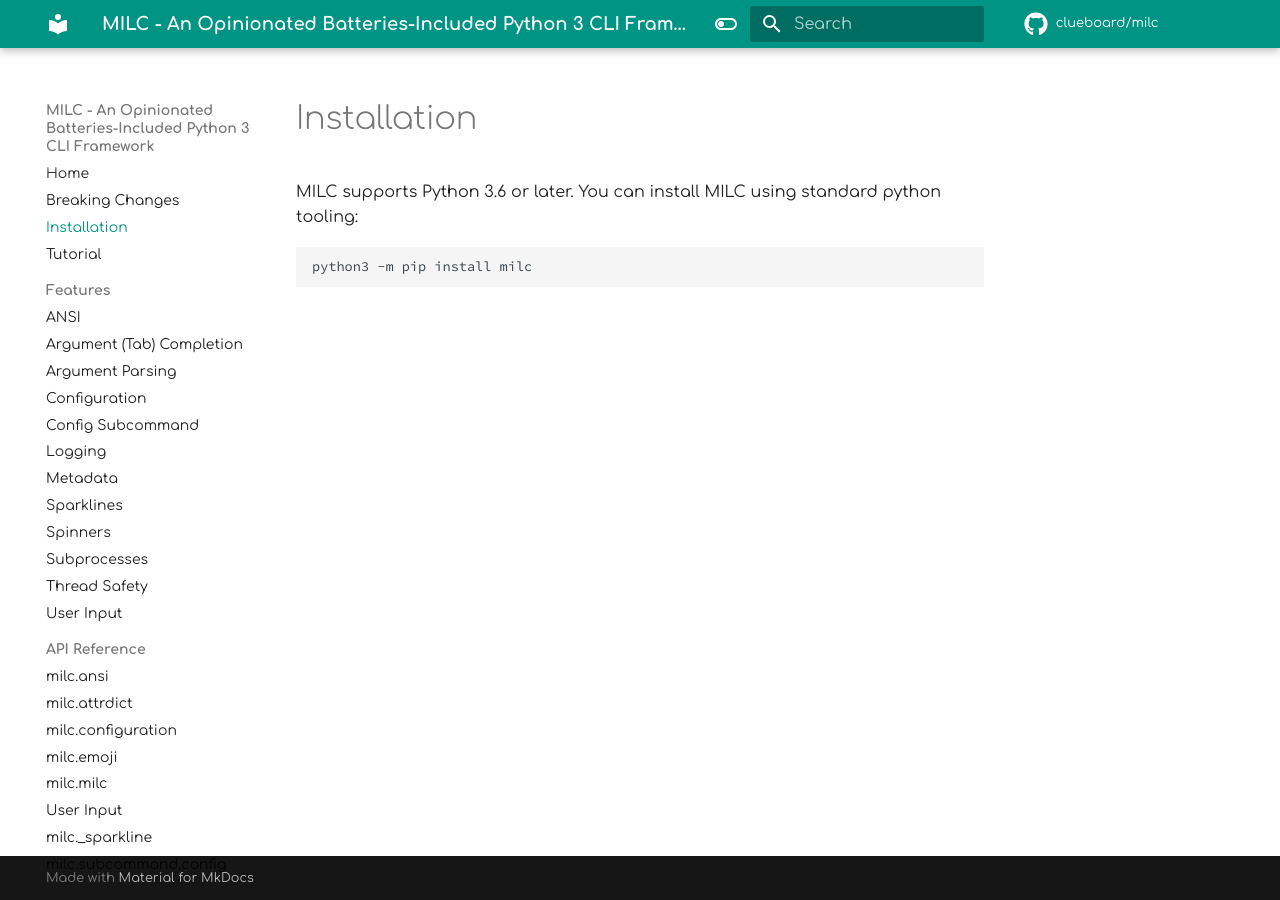
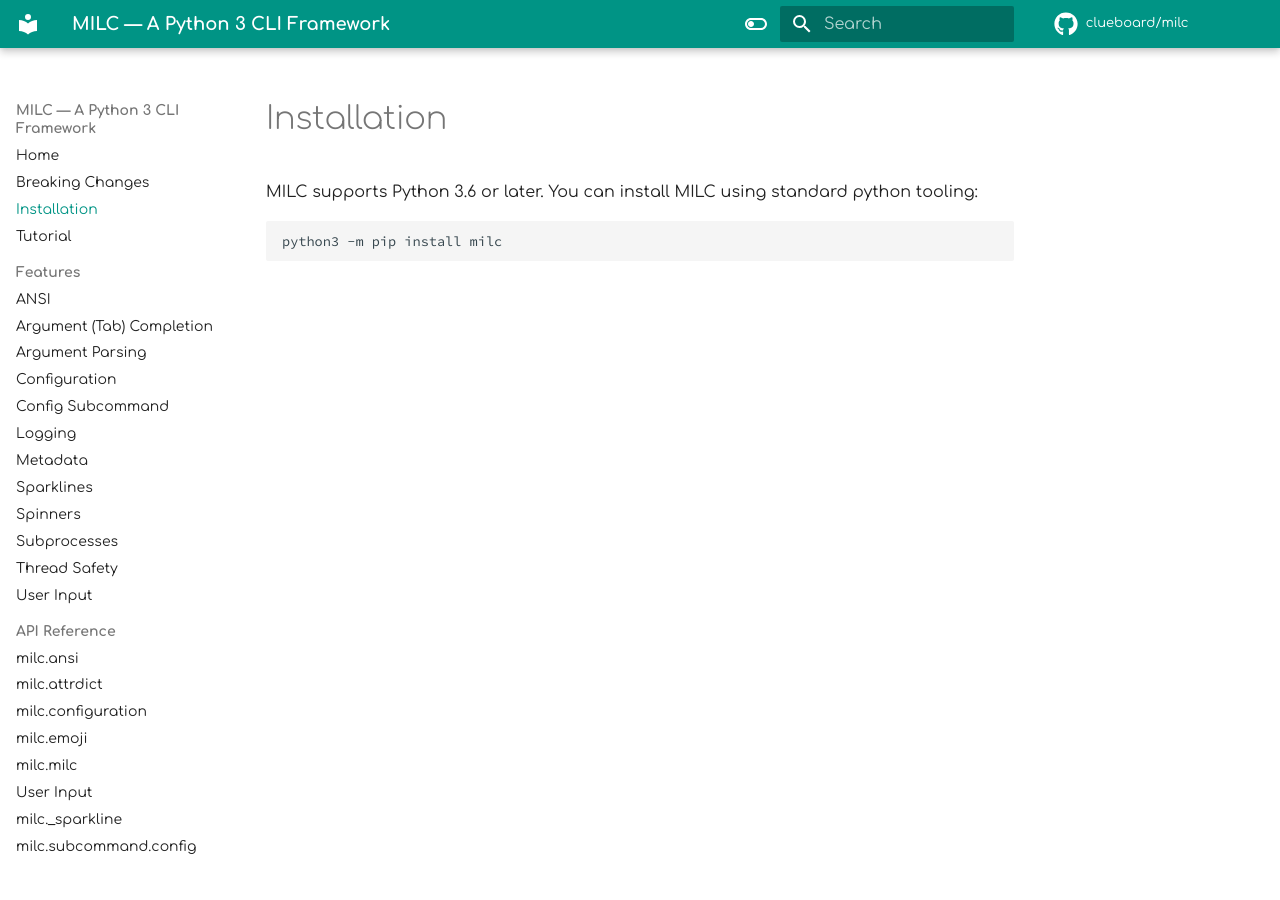
Before and after one commit to clueboard/milc, an MkDocs documentation site: the page built from docs/installation.md, in a window 1280 px wide. Built offline with MkDocs 1.6.1 and Material for MkDocs 9.7.7, drawn with Linux system fonts in a browser that asks for light colours; comment, search, counter and statistics services are not loaded; the version menu is left out.

Commit message:
CSS tweaks

```diff
--- /dev/null
+++ b/docs/stylesheets/milc.css
@@ -0,0 +1,11 @@
+.md-nav__list {
+    padding-left: 0.5rem;
+}
+
+.md-grid {
+  max-width: initial;
+}
+
+.md-footer {
+  display: none;
+}
--- a/mkdocs.yml
+++ b/mkdocs.yml
@@ -1,3 +1,5 @@
+extra_css:
+  - stylesheets/milc.css
 extra:
   version:
     provider: mike
@@ -55,7 +57,7 @@ plugins:
       separator: '[\s\-\_]+'
 repo_name: clueboard/milc
 repo_url: https://github.com/clueboard/milc
-site_name: MILC - An Opinionated Batteries-Included Python 3 CLI Framework
+site_name: MILC &mdash; A Python 3 CLI Framework
 site_url: https://milc.clueboard.co/
 theme:
   features:
```
